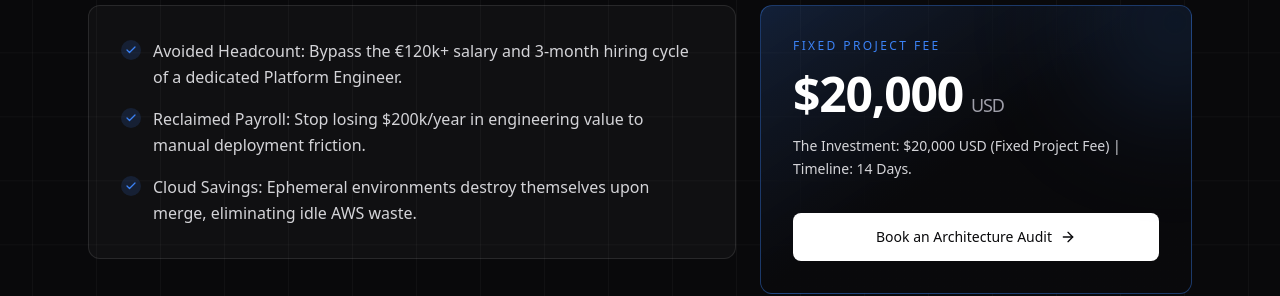
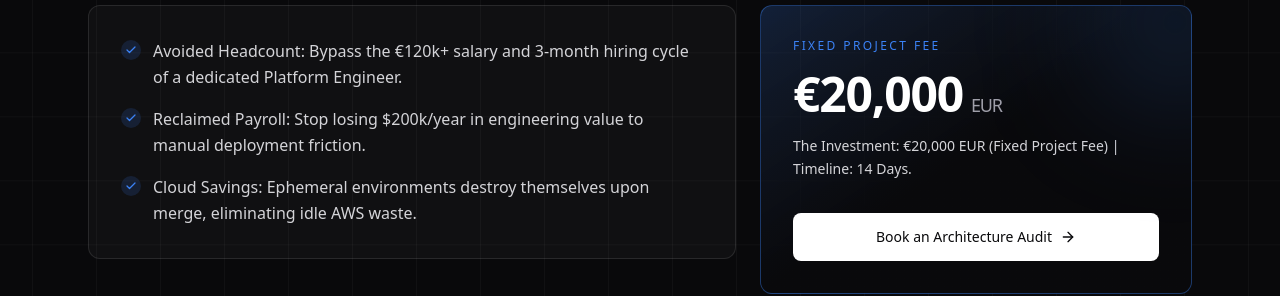
Before and after one commit to Rob971/platformbox.io, a Next.js app: page / in a window 1280 px wide. Shown: the part 2002-2298 px from the top of the page. Built offline with nearby package versions, Linux system fonts and the light colour scheme.

Commit message:
Switch pricing copy to EUR

```diff
--- a/src/app/layout.tsx
+++ b/src/app/layout.tsx
@@ -22,7 +22,7 @@ export const metadata: Metadata = {
   openGraph: {
     title: "PlatformBox.io — The 14-Day Enterprise Internal Developer Platform",
     description:
-      "A fixed-price $20,000 engineering engagement that delivers a production-ready Internal Developer Platform in 14 days.",
+      "A fixed-price €20,000 engineering engagement that delivers a production-ready Internal Developer Platform in 14 days.",
     url: siteUrl,
     siteName: "PlatformBox.io",
     type: "website",
--- a/src/components/landing-page.tsx
+++ b/src/components/landing-page.tsx
@@ -273,13 +273,13 @@ export function LandingPage() {
                       Fixed Project Fee
                     </p>
                     <p className="mt-4 text-4xl font-semibold tracking-tight text-white sm:text-5xl">
-                      $20,000
+                      €20,000
                       <span className="ml-2 text-lg font-medium text-zinc-400">
-                        USD
+                        EUR
                       </span>
                     </p>
                     <p className="mt-4 text-sm leading-relaxed text-zinc-300">
-                      The Investment: $20,000 USD (Fixed Project Fee) |
+                      The Investment: €20,000 EUR (Fixed Project Fee) |
                       Timeline: 14 Days.
                     </p>
                   </div>
```
Also changed, not shown: 2 other files (tests, documents, lock files or other folders).
